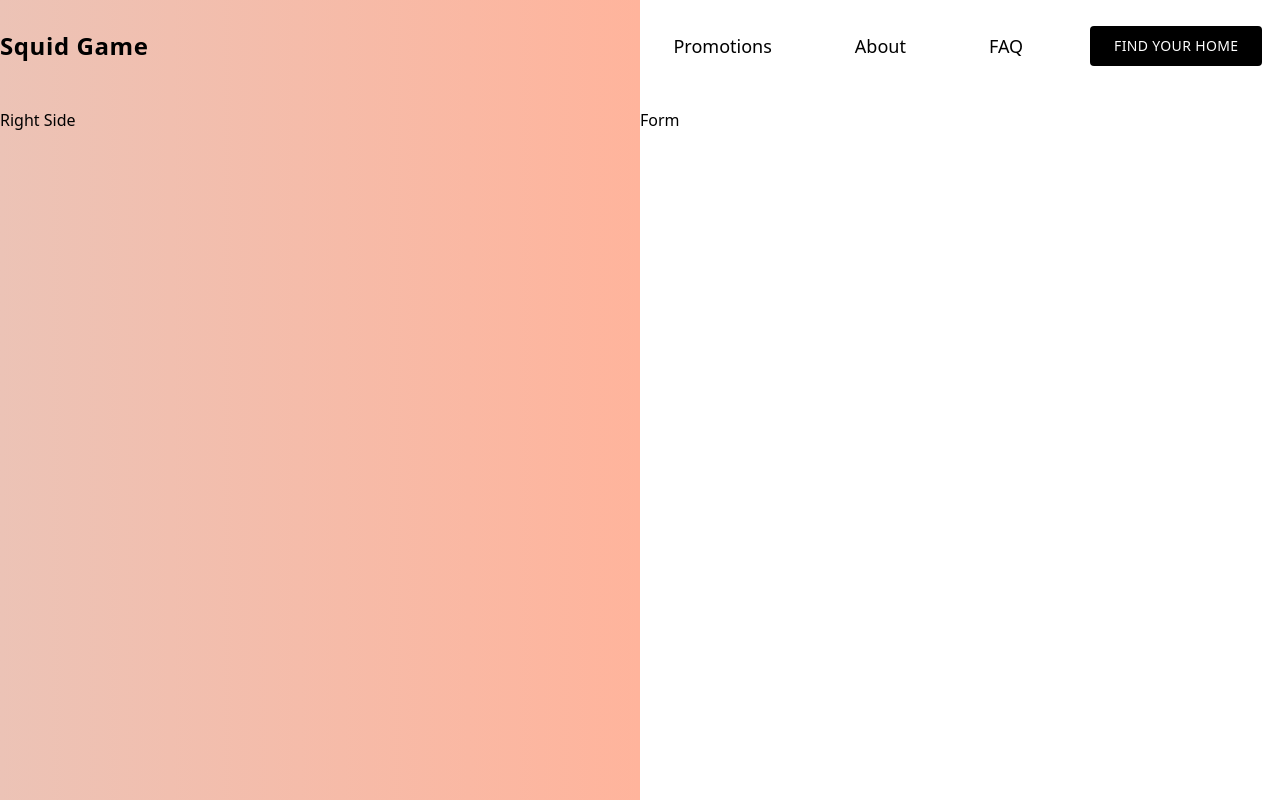
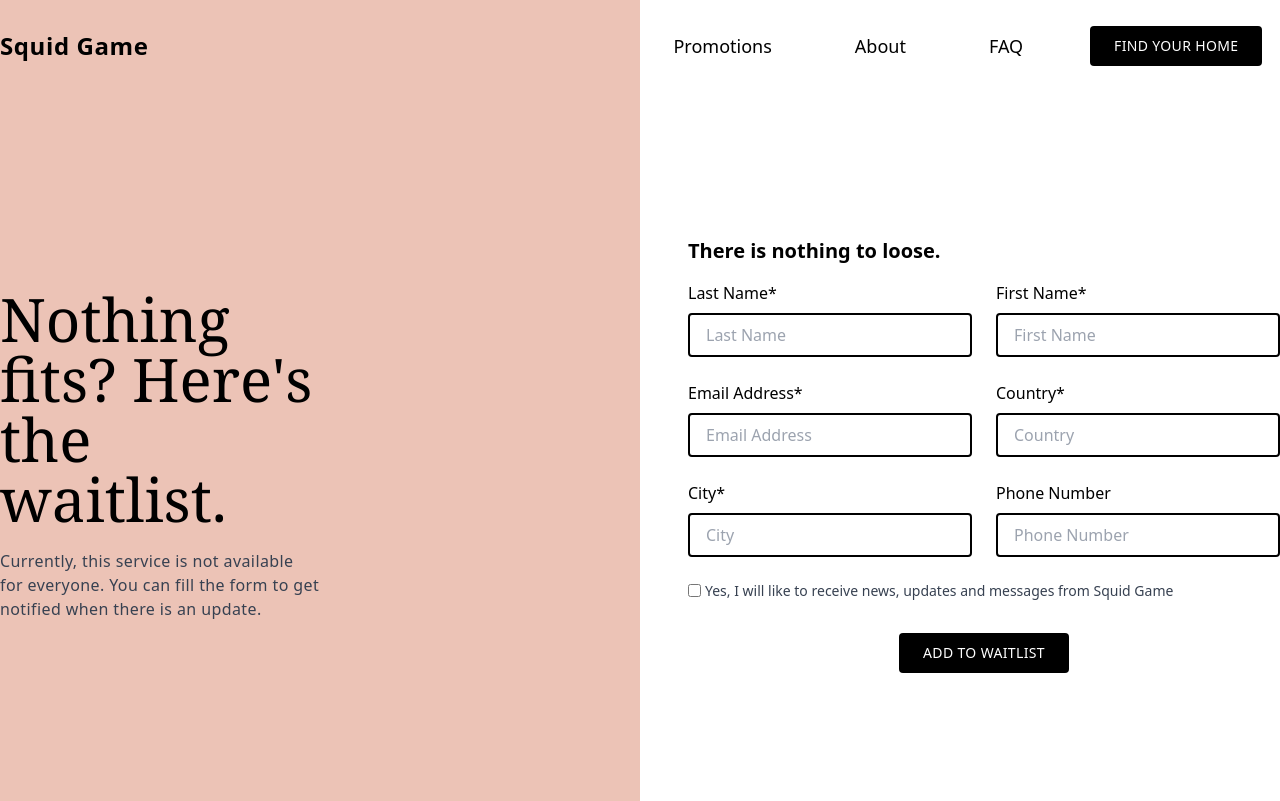
Before and after one commit to CyberDevv/weekly-reminder-waiting-list, a Next.js app: page / in a window 1280 px wide. Built offline with nearby package versions, Linux system fonts and the light colour scheme.

Commit message:
Finish index page for pc view

```diff
--- a/components/IndexRightSide.jsx
+++ b/components/IndexRightSide.jsx
@@ -1,7 +1,10 @@
 const IndexRightSide = () => {
   return (
      <div className='w-full'>
-        Right Side
+        <div className= "pr-80">
+           <h1 className= "text-6xl font-serif">Nothing fits? Here's the waitlist. </h1>
+           <p className= "mt-5 tracking-wide text-gray-700">Currently, this service is not available for everyone. You can fill the form to get notified when there is an update.</p>
+        </div>
      </div>
   );
 }
--- a/components/NavBar.jsx
+++ b/components/NavBar.jsx
@@ -7,7 +7,7 @@
             <li className='navItems'>About</li>
             <li className='navItems'>FAQ</li>
             <li>
-               <button className='hover:scale-105 transition-all hover:shadow-lg duration-300 transform text-white uppercase bg-black tracking-wide px-6 py-2.5 text-sm rounded'>
+               <button className='btn'>
                   Find Your Home
                </button>
             </li>
--- a/components/WaitingForm.jsx
+++ b/components/WaitingForm.jsx
@@ -1,9 +1,84 @@
 const WaitingForm = () => {
-  return (
-    <div className= "w-full">
-        Form
-    </div>
-  )
-}
+   return (
+      <div className='w-full pl-12'>
+         <h4 className= "text-xl mb-4 font-bold">There is nothing to loose.</h4>
+         <form className='flex justify-center items-center flex-col'>
+            <div className='grid xl:grid-cols-2 gap-6 w-full'>
+               <label htmlFor='lastName' className='grid'>
+                  Last Name*
+                  <input
+                     type='text'
+                     name='lastName'
+                     className='border-2 border-black rounded px-4 py-2 mt-2 text-gray-900'
+                     placeholder='Last Name'
+                     required
+                  />
+               </label>
 
-export default WaitingForm
+               <label htmlFor='firstname' className='grid'>
+                  First Name*
+                  <input
+                     type='text'
+                     name='firstname'
+                     className='border-2 border-black rounded px-4 py-2 mt-2 text-gray-900'
+                     placeholder='First Name'
+                     required
+                  />
+               </label>
+
+               <label htmlFor='email' className='grid'>
+                  Email Address*
+                  <input
+                     type='email'
+                     name='email'
+                     className='border-2 border-black rounded px-4 py-2 mt-2 text-gray-900'
+                     placeholder='Email Address'
+                     required
+                  />
+               </label>
+
+               <label htmlFor='country' className='grid'>
+                  Country*
+                  <input
+                     type='text'
+                     name='country'
+                     className='border-2 border-black rounded px-4 py-2 mt-2 text-gray-900'
+                     placeholder='Country'
+                     required
+                  />
+               </label>
+
+               <label htmlFor='city' className='grid'>
+                  City*
+                  <input
+                     type='text'
+                     name='city'
+                     className='border-2 border-black rounded px-4 py-2 mt-2 text-gray-900'
+                     placeholder='City'
+                     required
+                  />
+               </label>
+
+               <label htmlFor='tel' className='grid'>
+                  Phone Number
+                  <input
+                     type='text'
+                     name='tel'
+                     className='border-2 border-black rounded px-4 py-2 mt-2 text-gray-900'
+                     placeholder='Phone Number'
+                  />
+               </label>
+               <label className= "col-span-2 text-gray-700 text-sm flex items-center" htmlFor='confirmation'>
+                  <input type='checkbox' name='confirmation' className= "mr-1" />
+                  Yes, I will like to receive news, updates and messages from Squid Game
+               </label>
+            </div>
+            <button className='btn mt-8' type='submit'>
+               Add to Waitlist
+            </button>
+         </form>
+      </div>
+   );
+};
+
+export default WaitingForm;
--- a/pages/index.jsx
+++ b/pages/index.jsx
@@ -3,7 +3,7 @@
 
 const index = () => {
    return (
-      <div className= "grid grid-cols-2 items-center justify-items-center pt-10 container mx-auto">
+      <div className= "grid grid-cols-2 items-center justify-items-center h-afterNav pt-10 container mx-auto">
          <IndexRightSide />
          <WaitingForm />
       </div>
--- a/styles/globals.css
+++ b/styles/globals.css
@@ -2,6 +2,10 @@
 
 .navItems {
    @apply cursor-pointer hover:bg-black hover:text-white px-4 py-2 rounded transition-colors duration-300;
+}
+
+.btn {
+   @apply hover:scale-105 transition-all hover:shadow-lg duration-300 transform text-white uppercase bg-black tracking-wide px-6 py-2.5 text-sm rounded;
 }
 
 @tailwind components;
@@ -12,8 +16,12 @@
    background: linear-gradient(
       90deg,
       rgba(236, 195, 182, 1) 0%,
-      rgba(255, 180, 156, 1) 50%,
+      rgba(236, 195, 182, 1) 50%,
       rgba(255, 255, 255, 0) 50%,
       rgba(255, 255, 255, 0) 100%
    );
 }
+
+.h-afterNav {
+   height: calc(100vh - 67px);
+}
```
